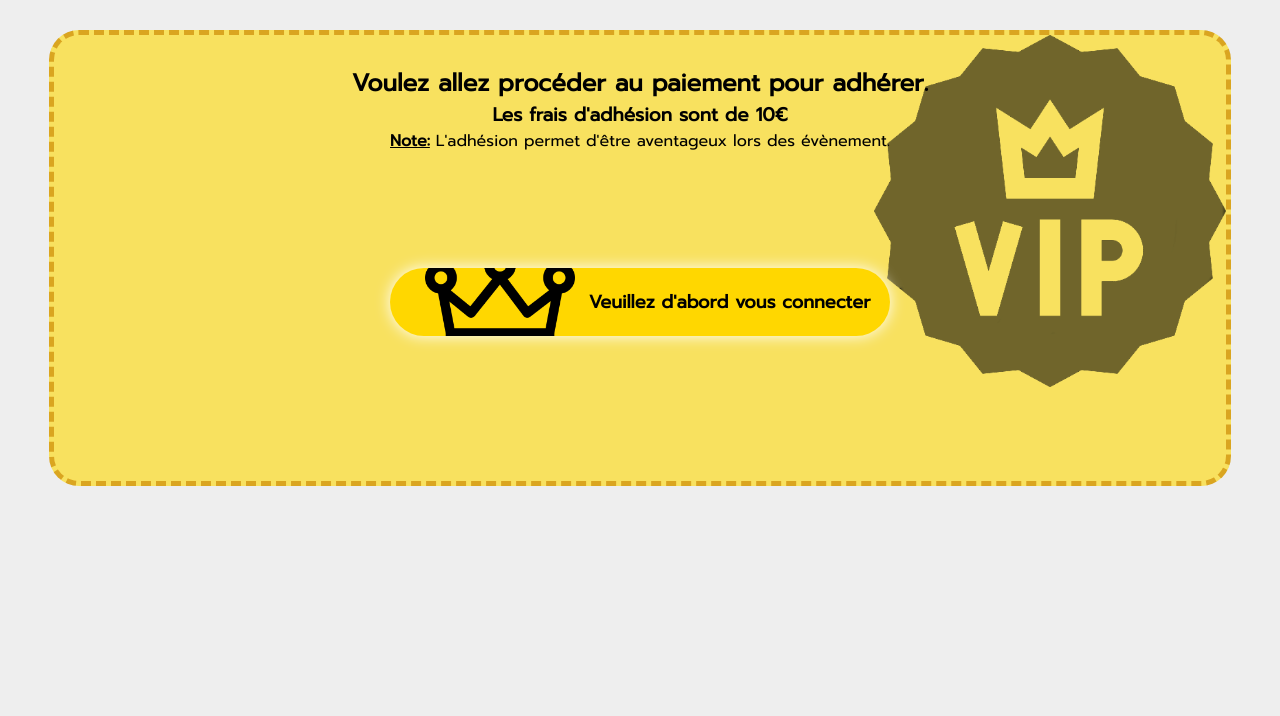
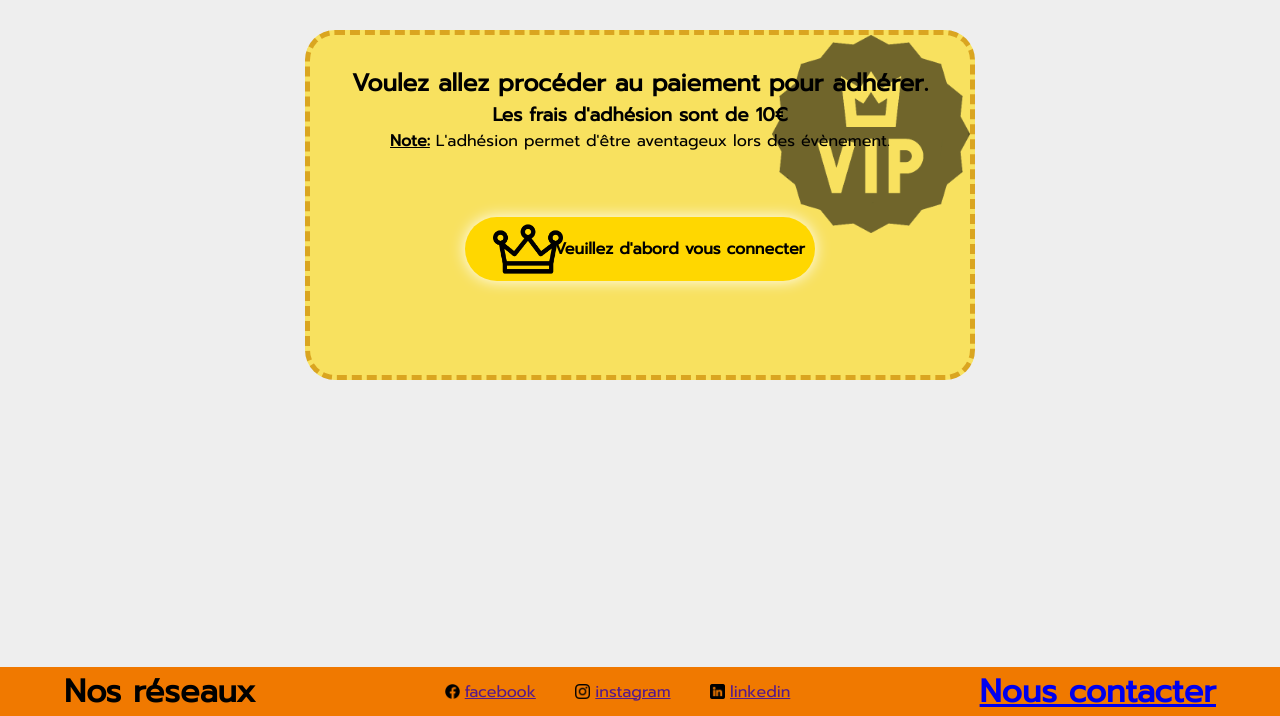
Before and after one commit to IBRAHIM-SYLLA/happy-days, a PHP site: page /Libraries/Views/adherer.php in a window 1280 px wide. Shown: the part 84-800 px from the top of the page. Run offline with PHP 8.4, Linux system fonts and the light colour scheme.

Commit message:
responsive adhérer & footer responsive

```diff
--- a/Libraries/Imports/footer-index.php
+++ b/Libraries/Imports/footer-index.php
@@ -19,11 +19,7 @@
     </div>
 
     <div class="contact-us">
-    <div class="lines-around">
-        <span class="line"></span>
             <h1>Nos réseaux</h1>
-        <span class="line"></span>
-    </div>
         <ul>
             <li id="fb-icon">
                 <a href="">facebook</a>
--- a/Libraries/Imports/footer.php
+++ b/Libraries/Imports/footer.php
@@ -19,6 +19,23 @@
             <a href="../Views/contact.php"><img src="../Style/Icons/support.png" alt=""></a>
         </div>
     </div>
+
+    <div class="contact-us">
+            <h1>Nos réseaux</h1>
+        <ul>
+            <li id="fb-icon">
+                <a href="">facebook</a>
+            </li>
+            <li id="ig-icon">
+                <a href="">instagram</a>
+            </li>
+            <li id="li-icon">
+                <a href="">linkedin</a>
+            </li>
+        </ul>
+
+        <h1><a href="./Libraries/Views/contact.php">Nous contacter</a></h1>
+    </div>
 </footer>
 
 </body>
--- a/Libraries/Style/CSS/adherer.css
+++ b/Libraries/Style/CSS/adherer.css
@@ -44,6 +44,22 @@
     transition: 0.5s transform;
 }
 
-#adhesion-card a:hover {
-    /* mettre une animation de hover */
+@media screen and (min-width: 900px) {
+
+    #adhesion-card {
+        width: 50%;
+    }
+
+    #adhesion-card a {
+        display: block;
+        margin: 10% auto;
+        background-image: url(../Icons/crown.png);
+        background-position: 10%;
+        background-size: 20%;
+        font-size: 16px;
+        width: 50%;
+        background-color: var(gold);
+        text-align: right;
+        padding-right: 10px;
+    }
 }
--- a/Libraries/Style/CSS/footer.css
+++ b/Libraries/Style/CSS/footer.css
@@ -70,7 +70,13 @@ footer .contact-us {
 }
 
 
-@media screen and (min-width: 900px) {
+@media screen and (min-width: 1000px) {
+    footer {
+        height: fit-content;
+        transform: translateY(0);
+        font-family: Prompt;
+    }
+
     footer #burger-btn {
         display: none;
     }
@@ -81,5 +87,28 @@ footer .contact-us {
 
     footer .contact-us {
         display: flex;
+        flex-direction: row;
+        justify-content: space-between;
+        align-items: center;
+        width: 90%;
+        margin: auto;
+    }
+
+    footer #fb-icon, footer #li-icon, footer #ig-icon {
+        background-position: center left;
+        background-repeat: no-repeat;
+        background-size: 15px;
+    }
+
+    footer .contact-us ul {
+        display: flex;
+        justify-content: space-between;
+        flex-direction: row;
+        list-style: none;
+        width: 30%;
+    }
+
+    footer .contact-us li {
+        padding-left: 20px;
     }
 }
```
Lines whose indentation alone changed are shown as unchanged.
